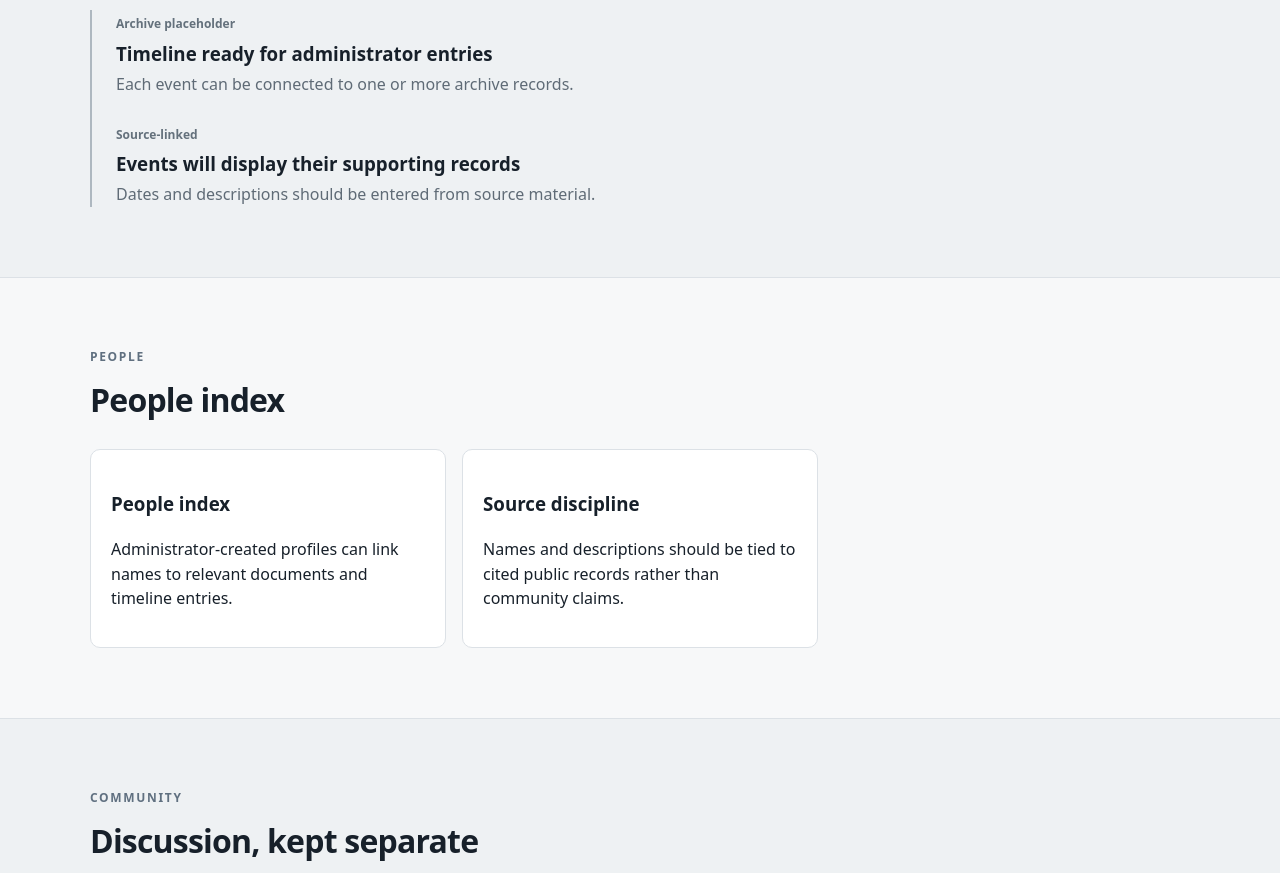
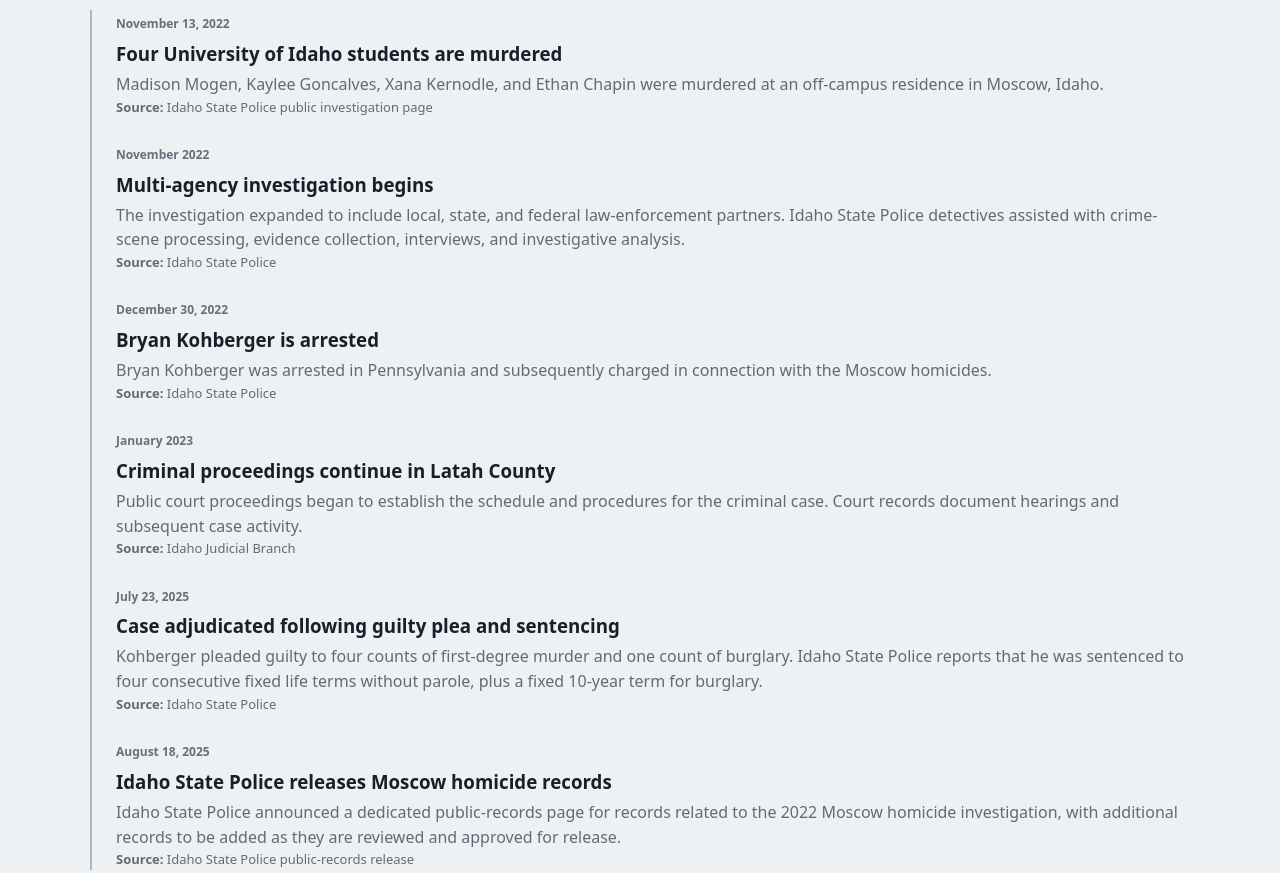
Before and after one commit to koshybean-tech/IDADO-4-CASE-ARCHIVE, a plain HTML site: page index.html in a window 1280 px wide. Shown: the part 2580-3453 px from the top of the page. Drawn offline with Linux system fonts and the light colour scheme.

Commit message:
Update index.html

```diff
--- a/index.html
+++ b/index.html
@@ -38,15 +38,57 @@
   </div>
   <div id="archiveGrid" class="cards"></div>
 </section>
-
 <section class="band" id="timeline"><div class="wrap section">
   <p class="eyebrow">TIMELINE</p><h2>Case chronology</h2>
+
   <div class="timeline">
-    <div><time>Archive placeholder</time><h3>Timeline ready for administrator entries</h3><p>Each event can be connected to one or more archive records.</p></div>
-    <div><time>Source-linked</time><h3>Events will display their supporting records</h3><p>Dates and descriptions should be entered from source material.</p></div>
+
+    <div>
+      <time>November 13, 2022</time>
+      <h3>Four University of Idaho students are murdered</h3>
+      <p>Madison Mogen, Kaylee Goncalves, Xana Kernodle, and Ethan Chapin were murdered at an off-campus residence in Moscow, Idaho.</p>
+      <p class="small"><strong>Source:</strong> Idaho State Police public investigation page</p>
+    </div>
+
+    <div>
+      <time>November 2022</time>
+      <h3>Multi-agency investigation begins</h3>
+      <p>The investigation expanded to include local, state, and federal law-enforcement partners. Idaho State Police detectives assisted with crime-scene processing, evidence collection, interviews, and investigative analysis.</p>
+      <p class="small"><strong>Source:</strong> Idaho State Police</p>
+    </div>
+
+    <div>
+      <time>December 30, 2022</time>
+      <h3>Bryan Kohberger is arrested</h3>
+      <p>Bryan Kohberger was arrested in Pennsylvania and subsequently charged in connection with the Moscow homicides.</p>
+      <p class="small"><strong>Source:</strong> Idaho State Police</p>
+    </div>
+
+    <div>
+      <time>January 2023</time>
+      <h3>Criminal proceedings continue in Latah County</h3>
+      <p>Public court proceedings began to establish the schedule and procedures for the criminal case. Court records document hearings and subsequent case activity.</p>
+      <p class="small"><strong>Source:</strong> Idaho Judicial Branch</p>
+    </div>
+
+    <div>
+      <time>July 23, 2025</time>
+      <h3>Case adjudicated following guilty plea and sentencing</h3>
+      <p>Kohberger pleaded guilty to four counts of first-degree murder and one count of burglary. Idaho State Police reports that he was sentenced to four consecutive fixed life terms without parole, plus a fixed 10-year term for burglary.</p>
+      <p class="small"><strong>Source:</strong> Idaho State Police</p>
+    </div>
+
+    <div>
+      <time>August 18, 2025</time>
+      <h3>Idaho State Police releases Moscow homicide records</h3>
+      <p>Idaho State Police announced a dedicated public-records page for records related to the 2022 Moscow homicide investigation, with additional records to be added as they are reviewed and approved for release.</p>
+      <p class="small"><strong>Source:</strong> Idaho State Police public-records release</p>
+    </div>
+
   </div>
 </div></section>
-
+<section class="band" id="timeline"><div class="wrap section">
+  <p
 <section class="wrap section" id="people">
   <p class="eyebrow">PEOPLE</p><h2>People index</h2>
   <div class="people-grid">
```
